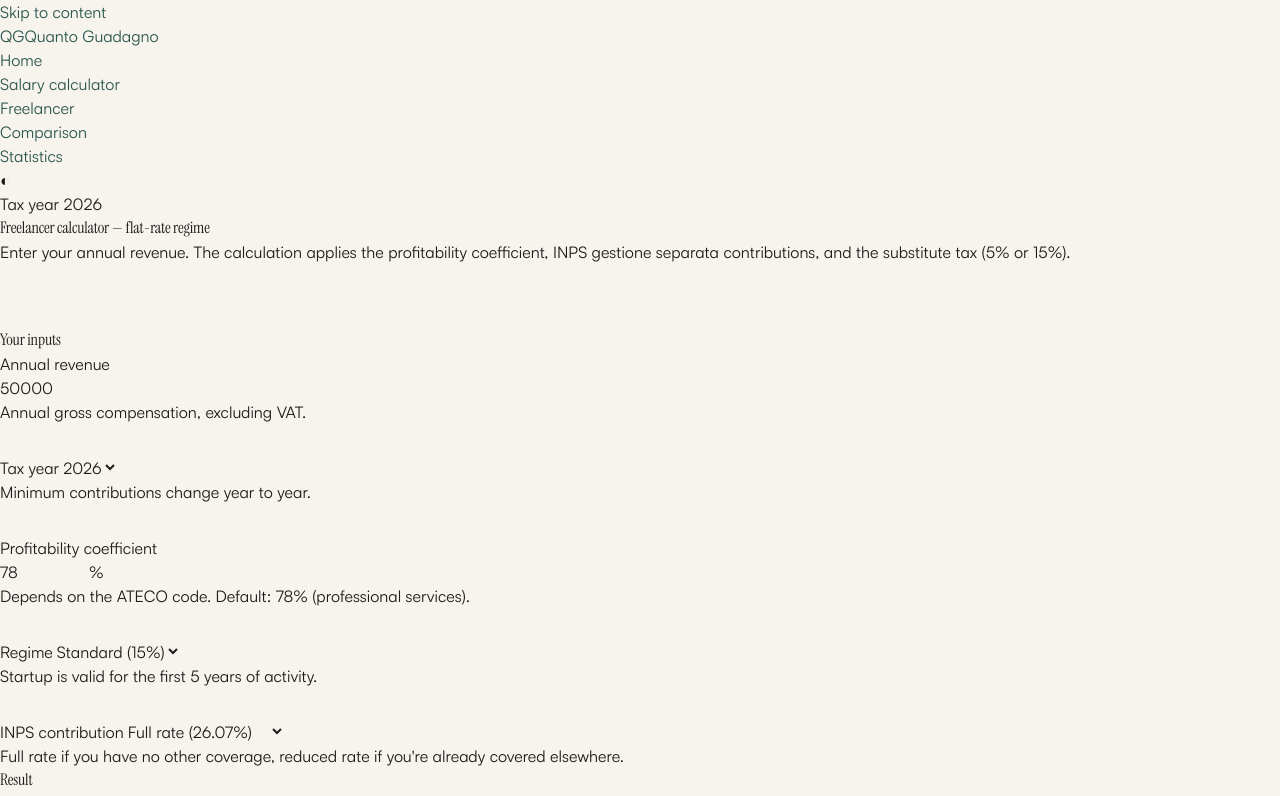
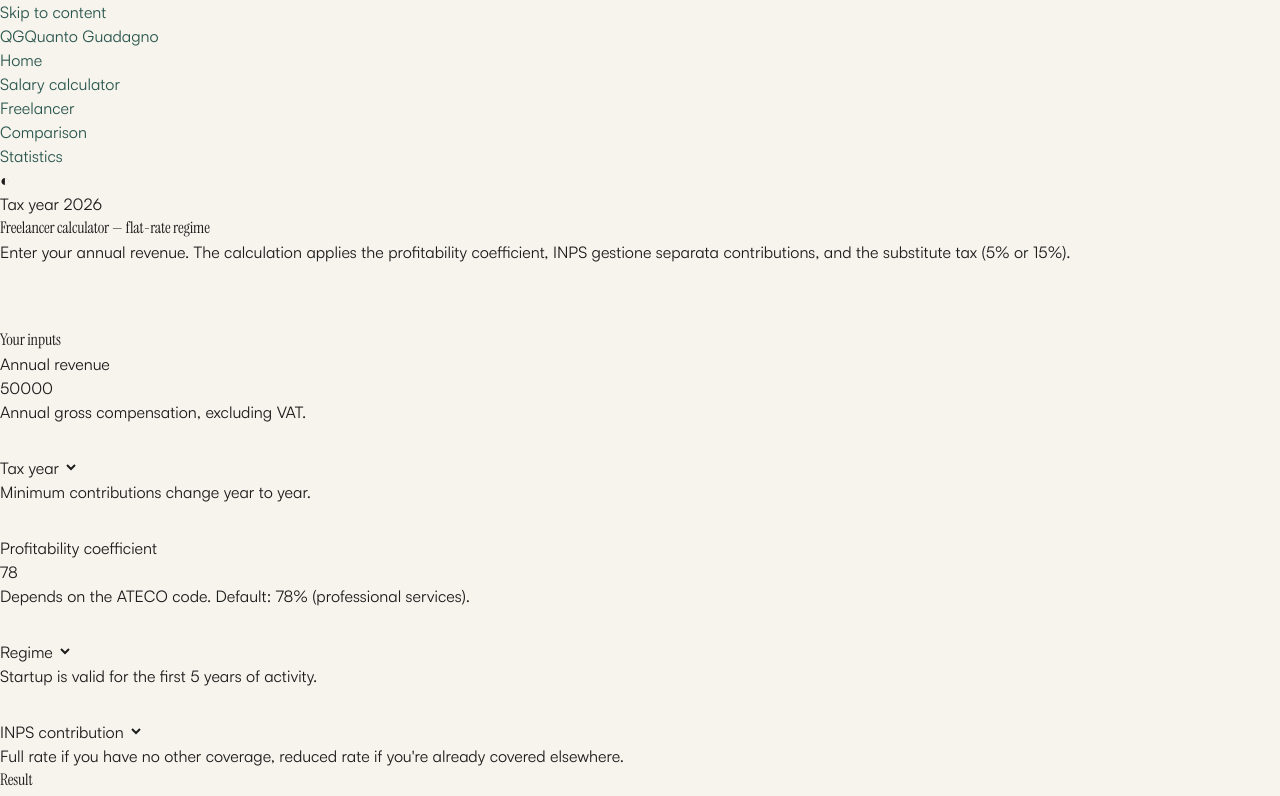
Before and after one commit to stefanovalloncini/quanto-guadagno, a React (Vite) app: page /calcolo-partita-iva in a window 1280 px wide. Shown: the top 796 px of the page. Built offline with nearby package versions, Linux system fonts and the light colour scheme.

Commit message:
refactor(design): Field + Select on new tokens

```diff
--- a/src/ui/design-system/primitives/Field.tsx
+++ b/src/ui/design-system/primitives/Field.tsx
@@ -1,75 +1,53 @@
-import { useId, type ChangeEvent, type ReactNode } from "react";
+import {
+  forwardRef,
+  type InputHTMLAttributes,
+  type ReactNode,
+  useId,
+} from "react";
 
-export interface FieldProps {
+interface FieldProps extends InputHTMLAttributes<HTMLInputElement> {
   readonly label: ReactNode;
   readonly hint?: ReactNode;
-  readonly value: number;
-  readonly onChange: (value: number) => void;
-  readonly type?: "currency" | "percentage";
-  readonly min?: number;
-  readonly max?: number;
-  readonly step?: number;
+  readonly error?: ReactNode;
+  readonly trailing?: ReactNode;
 }
 
-const config = {
-  currency: { step: 100, suffix: undefined, mono: true },
-  percentage: { step: 0.01, suffix: "%", mono: false },
-} as const;
-
-export function Field({
-  label,
-  hint,
-  value,
-  onChange,
-  type = "currency",
-  min = 0,
-  max,
-  step,
-}: FieldProps) {
-  const inputId = useId();
-  const hintId = useId();
-  const c = config[type];
-
-  const handleChange = (e: ChangeEvent<HTMLInputElement>) => {
-    const next = Number.parseFloat(e.target.value);
-    if (!Number.isFinite(next)) return;
-    onChange(next);
-  };
-
-  const wrapperClass = c.suffix ? "qg-field__suffix-wrap" : undefined;
-  const inputClass = ["qg-field__input", c.mono ? "qg-field__input--mono" : null]
-    .filter(Boolean)
-    .join(" ");
+export const Field = forwardRef<HTMLInputElement, FieldProps>(function Field(
+  { label, hint, error, trailing, id, ...rest },
+  ref,
+) {
+  const autoId = useId();
+  const inputId = id ?? autoId;
+  const hintId = hint ? `${inputId}-hint` : undefined;
+  const errorId = error ? `${inputId}-err` : undefined;
+  const describedBy = [hintId, errorId].filter(Boolean).join(" ") || undefined;
 
   return (
     <div className="qg-field">
-      <label htmlFor={inputId} className="qg-field__label">
+      <label className="qg-field__label" htmlFor={inputId}>
         {label}
       </label>
-      <div className={wrapperClass}>
+      <div className="qg-field__row">
         <input
+          ref={ref}
           id={inputId}
-          type="number"
-          inputMode={type === "currency" ? "numeric" : "decimal"}
-          className={inputClass}
-          value={value}
-          min={min}
-          max={max}
-          step={step ?? c.step}
-          aria-describedby={hint ? hintId : undefined}
-          onChange={handleChange}
+          aria-describedby={describedBy}
+          aria-invalid={error ? true : undefined}
+          className="qg-field__input"
+          {...rest}
         />
-        {c.suffix ? (
-          <span className="qg-field__suffix" aria-hidden="true">
-            {c.suffix}
-          </span>
-        ) : null}
+        {trailing ? <span className="qg-field__trailing">{trailing}</span> : null}
       </div>
-      {hint ? (
+      {hint && !error ? (
         <p id={hintId} className="qg-field__hint">
           {hint}
         </p>
       ) : null}
+      {error ? (
+        <p id={errorId} className="qg-field__error" role="alert">
+          {error}
+        </p>
+      ) : null}
     </div>
   );
-}
+});
--- a/src/ui/design-system/primitives/Select.tsx
+++ b/src/ui/design-system/primitives/Select.tsx
@@ -1,58 +1,51 @@
-import { useId, type ChangeEvent, type ReactNode } from "react";
+import {
+  forwardRef,
+  type ReactNode,
+  type SelectHTMLAttributes,
+  useId,
+} from "react";
 
-export interface SelectOption<T extends string | number> {
-  readonly value: T;
+interface SelectProps extends SelectHTMLAttributes<HTMLSelectElement> {
   readonly label: ReactNode;
+  readonly hint?: ReactNode;
+  readonly error?: ReactNode;
 }
 
-export interface SelectProps<T extends string | number> {
-  readonly label: ReactNode;
-  readonly hint?: ReactNode;
-  readonly value: T;
-  readonly options: ReadonlyArray<SelectOption<T>>;
-  readonly onChange: (value: T) => void;
-}
-
-export function Select<T extends string | number>({
-  label,
-  hint,
-  value,
-  options,
-  onChange,
-}: SelectProps<T>) {
-  const inputId = useId();
-  const hintId = useId();
-
-  const handleChange = (e: ChangeEvent<HTMLSelectElement>) => {
-    const raw = e.target.value;
-    const sample = options[0]?.value;
-    const next = (typeof sample === "number" ? Number(raw) : raw) as T;
-    onChange(next);
-  };
+export const Select = forwardRef<HTMLSelectElement, SelectProps>(function Select(
+  { label, hint, error, id, children, ...rest },
+  ref,
+) {
+  const autoId = useId();
+  const selId = id ?? autoId;
+  const hintId = hint ? `${selId}-hint` : undefined;
+  const errorId = error ? `${selId}-err` : undefined;
+  const describedBy = [hintId, errorId].filter(Boolean).join(" ") || undefined;
 
   return (
     <div className="qg-field">
-      <label htmlFor={inputId} className="qg-field__label">
+      <label className="qg-field__label" htmlFor={selId}>
         {label}
       </label>
       <select
-        id={inputId}
-        className="qg-field__input qg-field__input--select"
-        value={value}
-        aria-describedby={hint ? hintId : undefined}
-        onChange={handleChange}
+        ref={ref}
+        id={selId}
+        aria-describedby={describedBy}
+        aria-invalid={error ? true : undefined}
+        className="qg-field__select"
+        {...rest}
       >
-        {options.map((opt) => (
-          <option key={opt.value} value={opt.value}>
-            {opt.label}
-          </option>
-        ))}
+        {children}
       </select>
-      {hint ? (
+      {hint && !error ? (
         <p id={hintId} className="qg-field__hint">
           {hint}
         </p>
       ) : null}
+      {error ? (
+        <p id={errorId} className="qg-field__error" role="alert">
+          {error}
+        </p>
+      ) : null}
     </div>
   );
-}
+});
```
